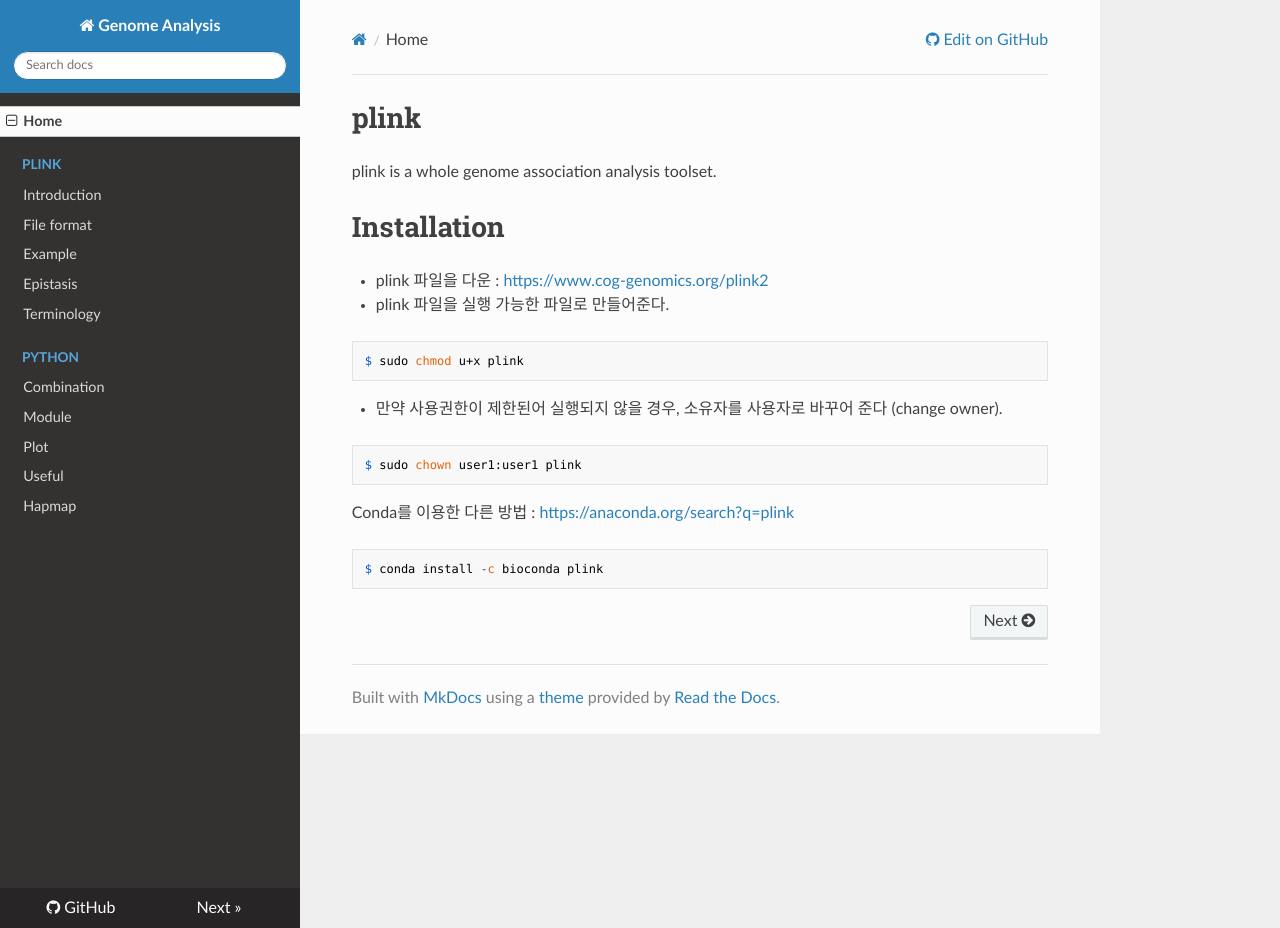
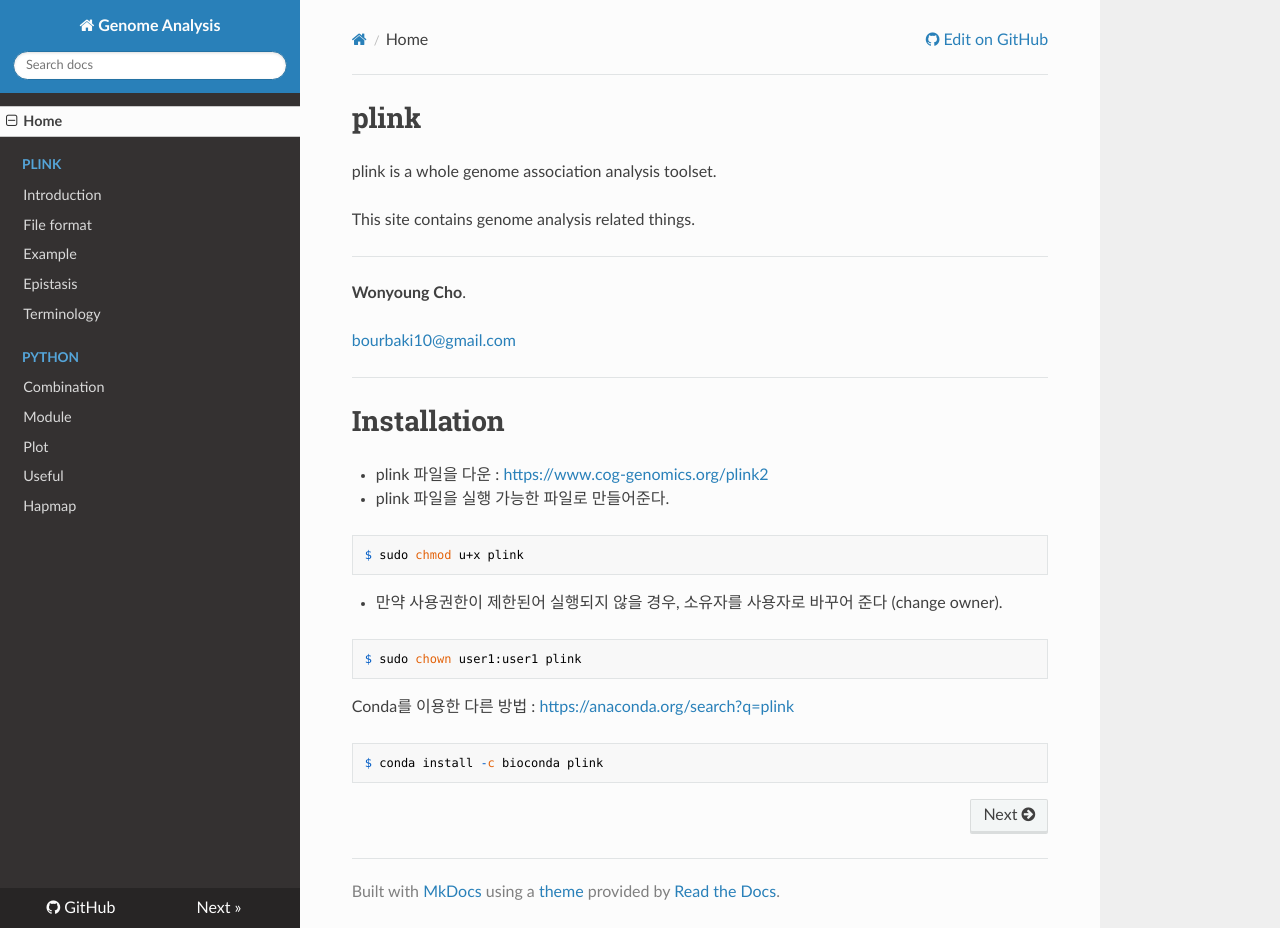
Before and after one commit to WonyoungCho/plink, an MkDocs documentation site: the page built from docs/index.md, in a window 1280 px wide and 928 px high. Built offline with MkDocs 1.6.1, drawn with Linux system fonts in a browser that asks for light colours; nearby versions of some CDN libraries; old or Windows-style settings are respelled for this version of MkDocs.

Commit message:
Update index.md

```diff
--- a/docs/index.md
+++ b/docs/index.md
@@ -1,6 +1,16 @@
 # plink
 
 plink is a whole genome association analysis toolset.
+
+This site contains genome analysis related things.
+
+---
+
+**Wonyoung Cho**.
+
+<bourbaki10@gmail.com>
+
+---
 
 # Installation
 
```
